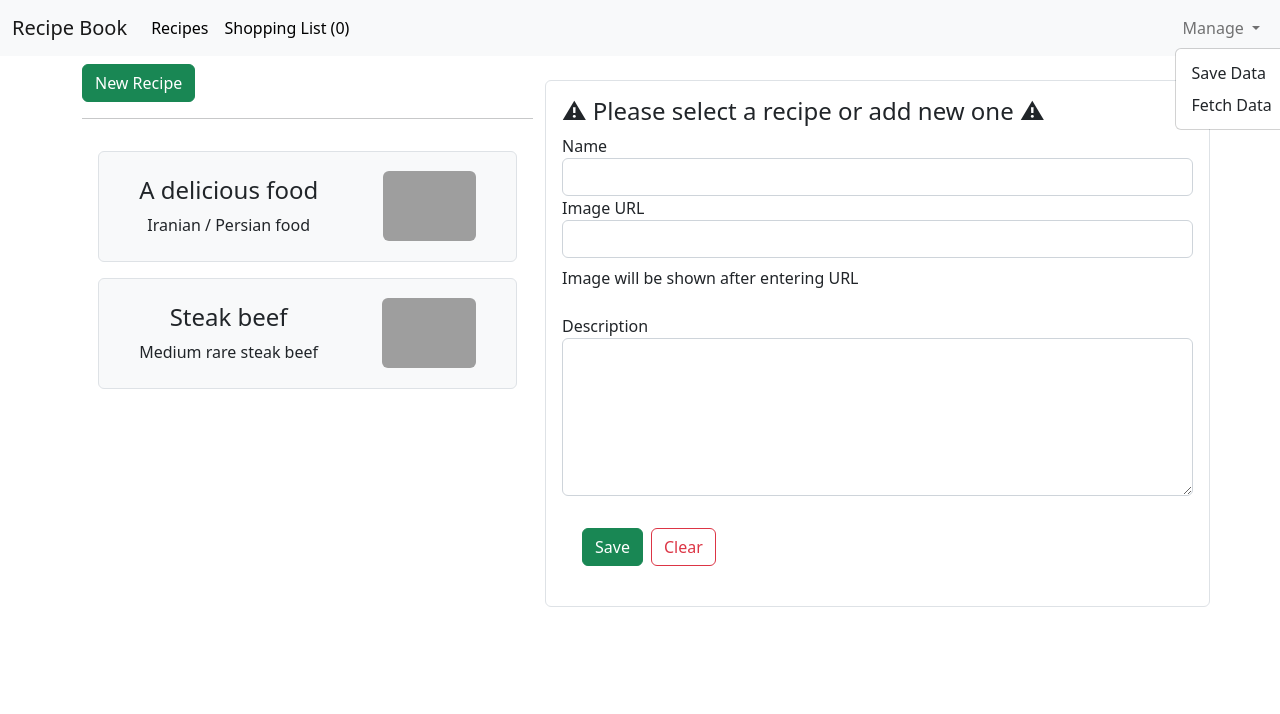
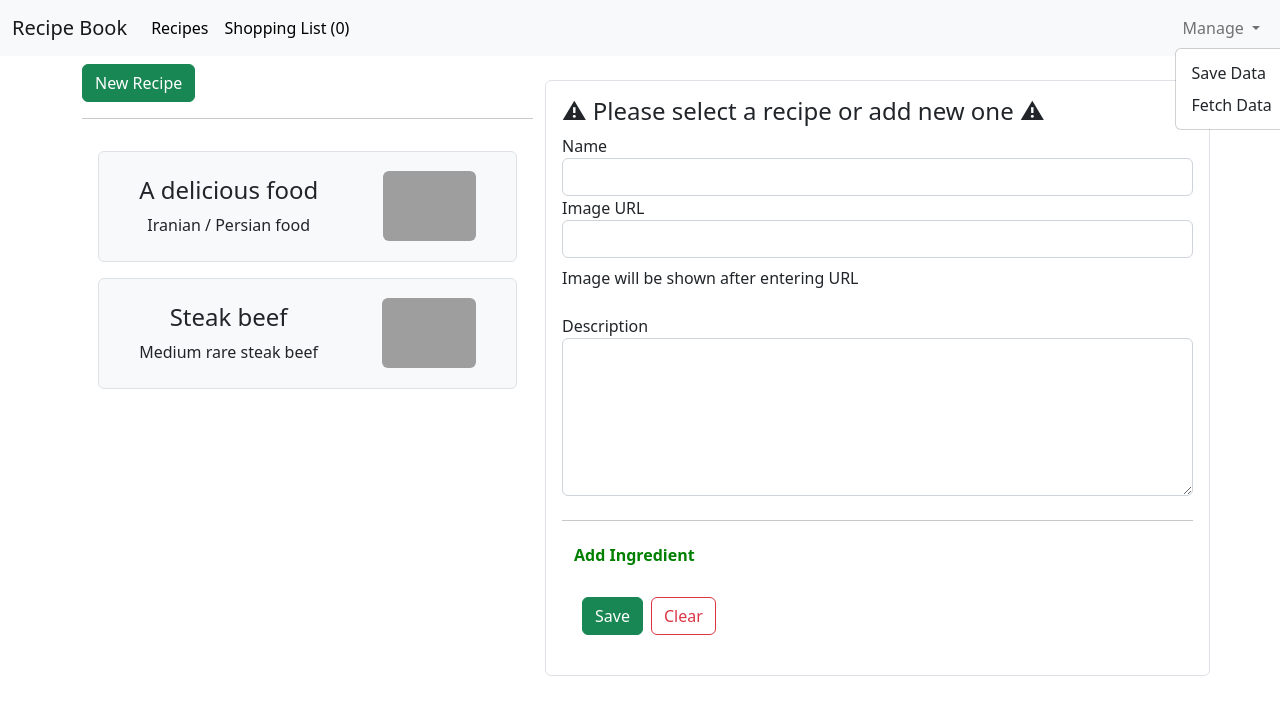
Before and after one commit to AhmadrezaMozaffary/angular-course-s12-project, an Angular app: page /recipes/new in a window 1280 px wide. Shown: the top 714 px of the page. Built offline with nearby package versions, Linux system fonts and the light colour scheme; grey boxes are pictures that could not be loaded.

Commit message:
Add newIng form

```diff
--- a/src/app/recipes/edit-recipe/edit-recipe.component.css
+++ b/src/app/recipes/edit-recipe/edit-recipe.component.css
@@ -0,0 +1,3 @@
+button:hover {
+  opacity: 0.85;
+}
--- a/src/app/recipes/edit-recipe/edit-recipe.component.html
+++ b/src/app/recipes/edit-recipe/edit-recipe.component.html
@@ -62,7 +62,7 @@
             <input
               type="text"
               class="form-control"
-              placeholder="Ingredients"
+              placeholder="Ingredient"
               formControlName="name"
             />
           </div>
@@ -81,6 +81,14 @@
         </div>
       </div>
 
+      <hr>
+
+      <div class="row">
+        <div class="col-xs-12">
+          <button class="btn" style="background-color: transparent; color: green; font-weight: bold; border: none" (click)="onAddNewIng()">Add Ingredient</button>
+        </div>
+      </div>
+
       <div class="row mx-2 my-4">
         <div class="col-xs-12">
           <button class="btn btn-success">Save</button>
--- a/src/app/recipes/edit-recipe/edit-recipe.component.ts
+++ b/src/app/recipes/edit-recipe/edit-recipe.component.ts
@@ -78,4 +78,13 @@ export class EditRecipeComponent implements OnInit {
   getIngsControls(): FormArray[] {
     return <FormArray[]>this.recipeEditForm.get('ings')['controls'];
   }
+
+  onAddNewIng(): void {
+    (<FormArray>this.recipeEditForm.get('ings')).push(
+      new FormGroup({
+        name: new FormControl(),
+        amount: new FormControl(1),
+      })
+    );
+  }
 }
```
